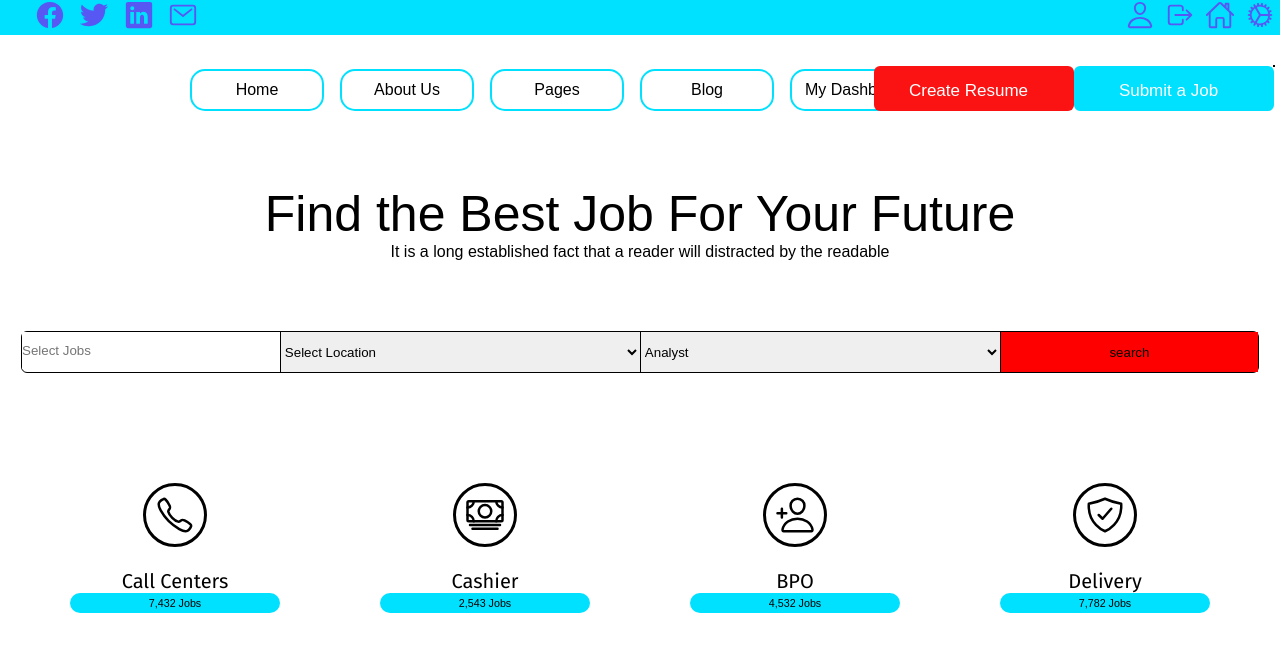
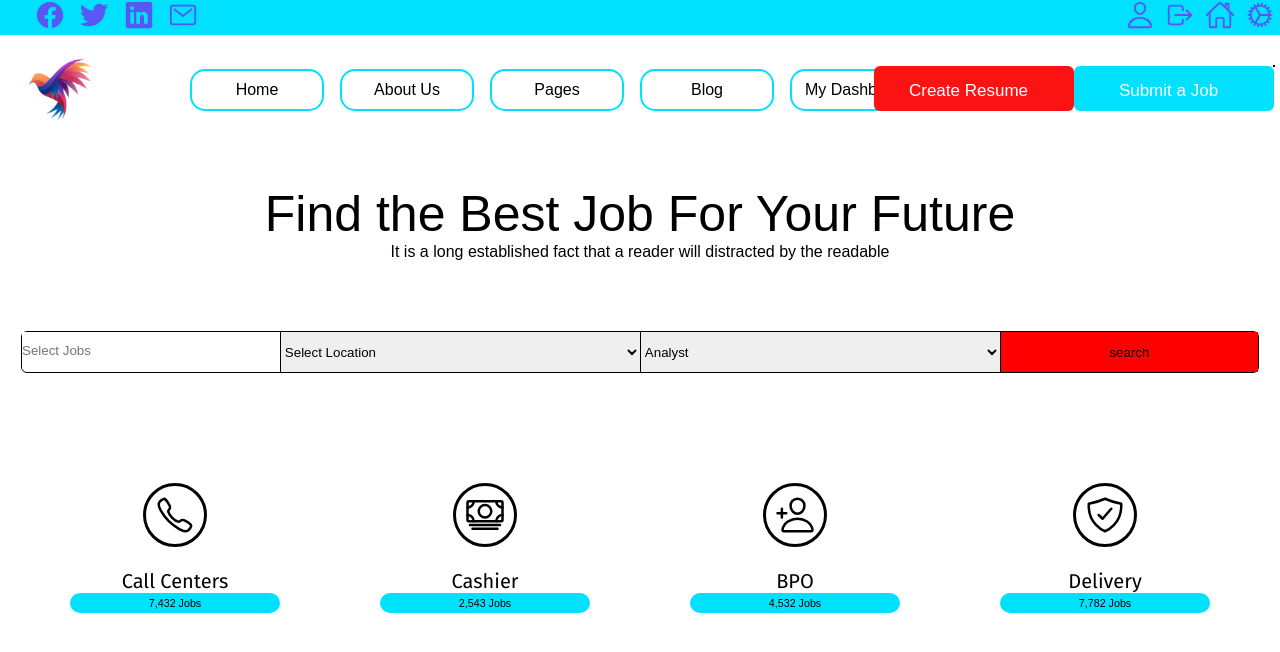
Before and after one commit to Shivani9696/CODSOFT3, a plain HTML site: page index.html in a window 1280 px wide. Drawn offline with nearby package versions, Linux system fonts and the light colour scheme; a web font is replaced by a local one.

Commit message:
index.html

```diff
--- a/index.html
+++ b/index.html
@@ -27,7 +27,7 @@
     </div>
     <div class="lower-nav">
         <div class="logo">
-            <img src="logo.png" alt="">
+            <img src="image/logo.png" alt="">
         </div>
         <div class="content">
             <div id="cont1">Home</div>
```
